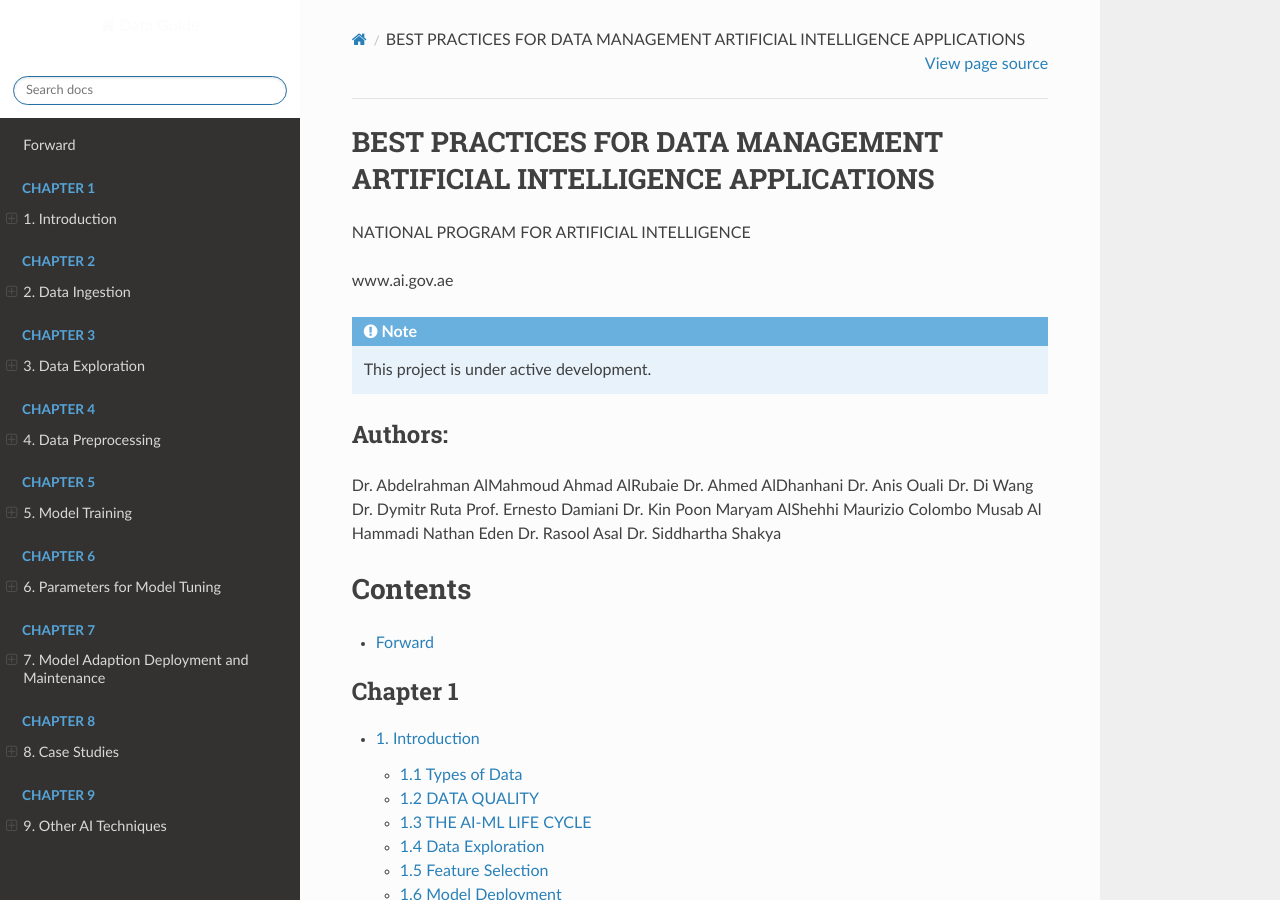
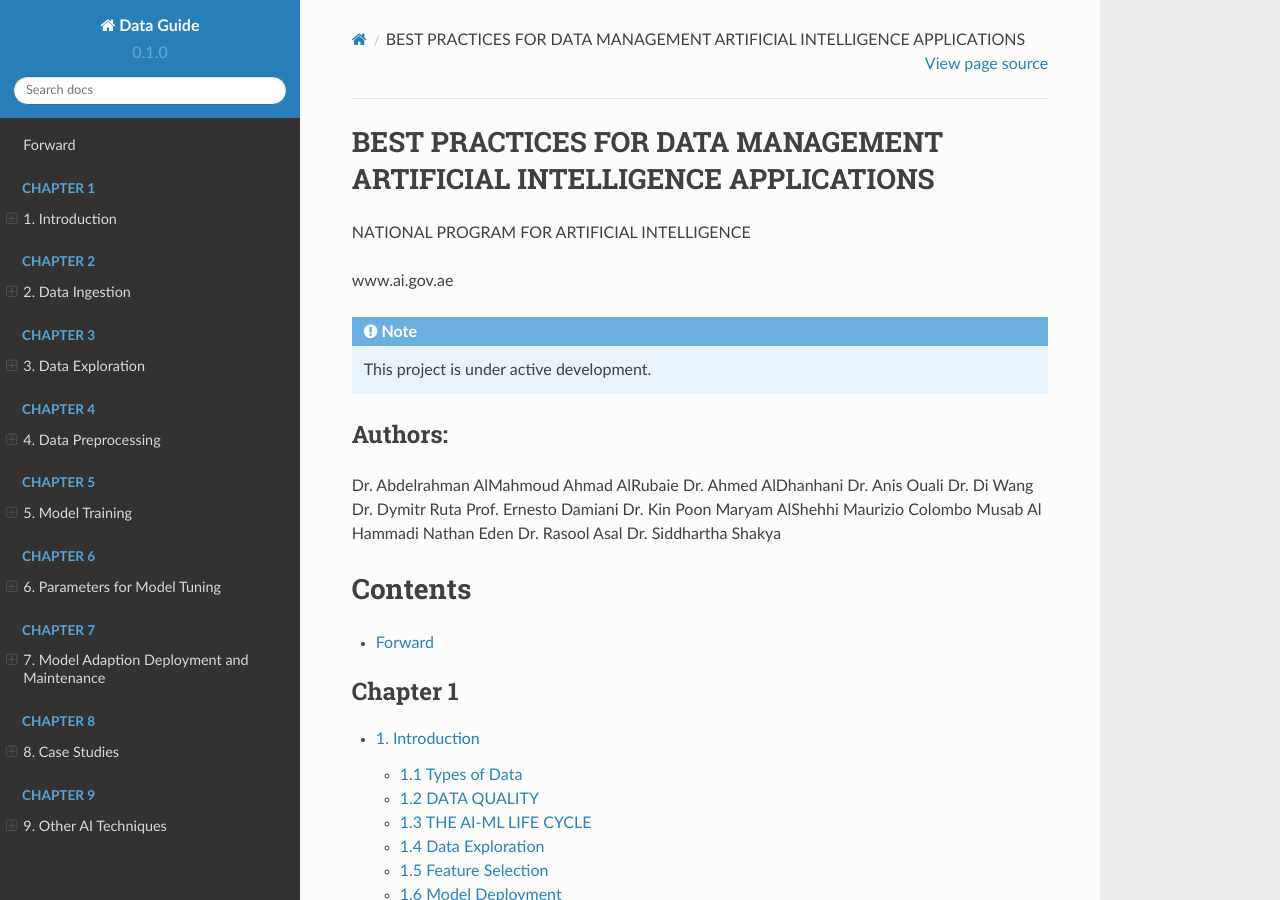
Before and after one commit to Musab0/DataGuide, a Sphinx documentation site: the page built from docs/source/index.rst, in a window 1280 px wide and 900 px high. Built offline with Sphinx 7.4.7 and the Read the Docs theme 2.0.0, drawn with Linux system fonts in a browser that asks for light colours; pages that are not in the unit, such as notebooks, are missing from menus.

Commit message:
Update conf.py

```diff
--- a/docs/source/conf.py
+++ b/docs/source/conf.py
@@ -37,7 +37,6 @@ html_theme_options = {
     'display_version': True,
     'prev_next_buttons_location': 'bottom',
     'style_external_links': True,
-    'style_nav_header_background': 'white',
     # Toc options
     'collapse_navigation': False,
     'sticky_navigation': True,
```
